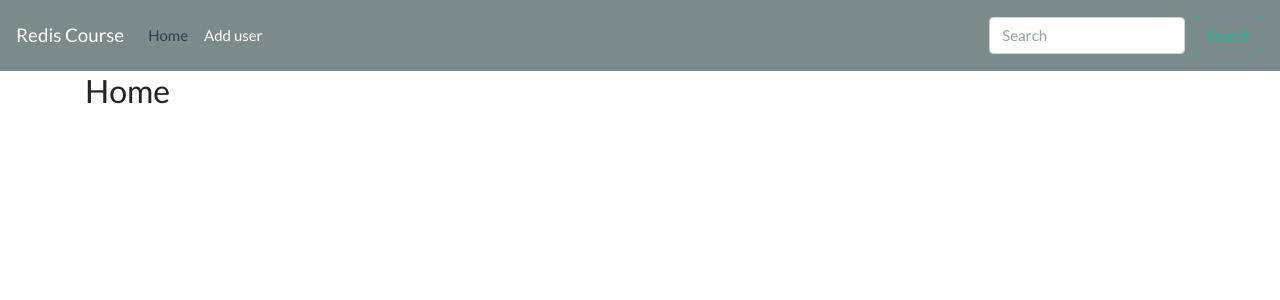
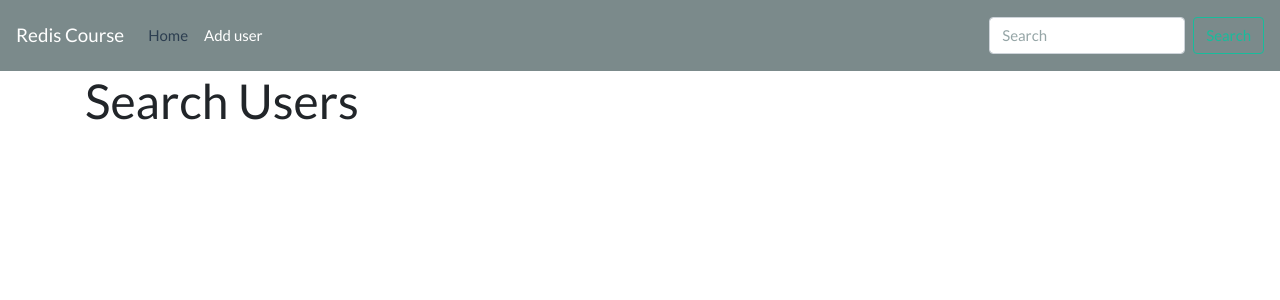
Before and after one commit to nelreina/redis-course, a React (Vite) app: page / in a window 1280 px wide. Shown: the top 300 px of the page. Built offline with nearby package versions, Linux system fonts and the light colour scheme; no server answers.

Commit message:
feature/initialize: added react router components

```diff
--- /dev/null
+++ b/client/AddUser.js
@@ -0,0 +1,11 @@
+import React from 'react';
+
+const AddUser = () => {
+  return (
+    <div>
+      <h1>Add User</h1>
+    </div>
+  );
+};
+
+export default AddUser;
--- a/client/App.js
+++ b/client/App.js
@@ -1,6 +1,8 @@
 import React, { Component } from 'react';
 import { Switch, Route } from 'react-router-dom';
 import Nav from './Nav';
+import Home from './Home';
+import AddUser from './AddUser';
 class App extends Component {
   state = {};
   setStateAsync = state => {
@@ -30,8 +32,8 @@ class App extends Component {
         <div className="container">
           <Nav />
           <Switch>
-            <Route exact path="/" render={() => <h3>Home</h3>} />
-            <Route path="/add-user" render={() => <h3>Add User</h3>} />
+            <Route exact path="/" component={Home} />
+            <Route path="/add-user" component={AddUser} />
           </Switch>
         </div>
       </div>
--- /dev/null
+++ b/client/Home.js
@@ -0,0 +1,11 @@
+import React from 'react';
+
+const Home = () => {
+  return (
+    <div>
+      <h1>Search Users</h1>
+    </div>
+  );
+};
+
+export default Home;
```
